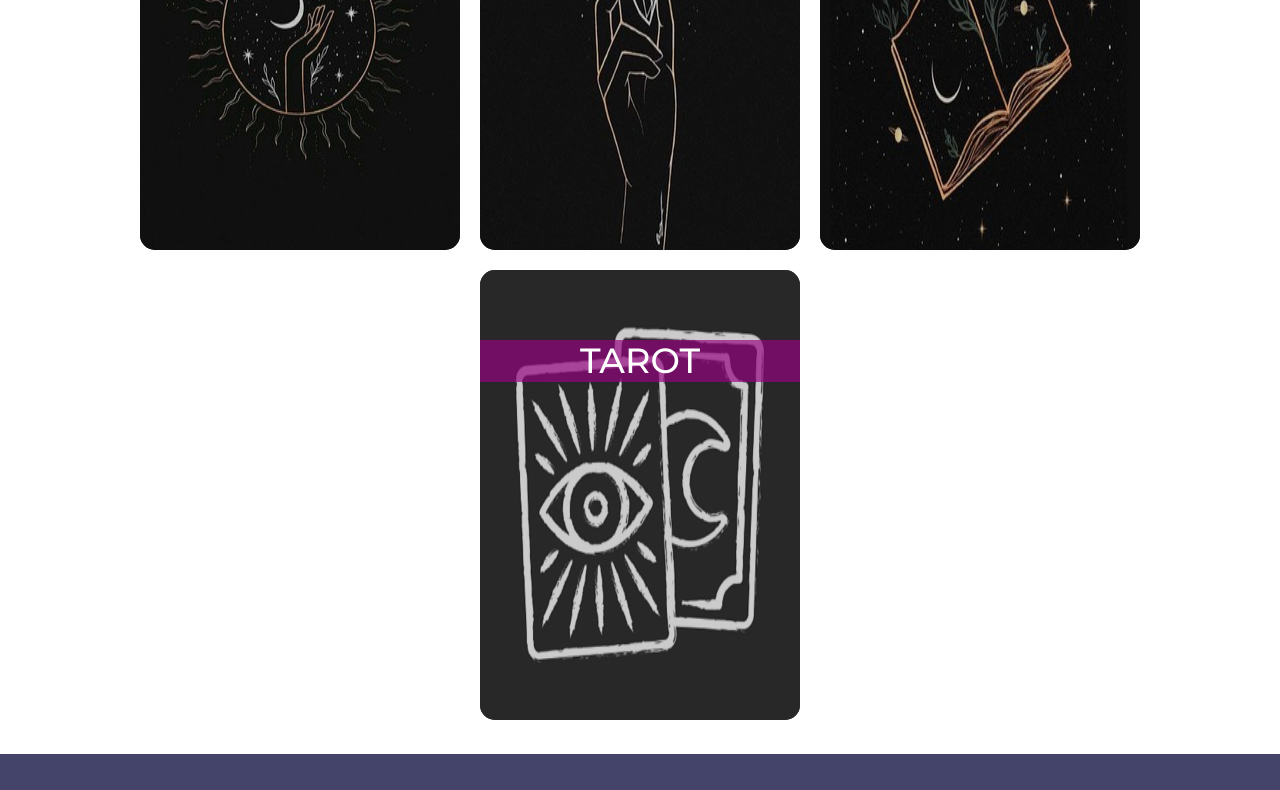
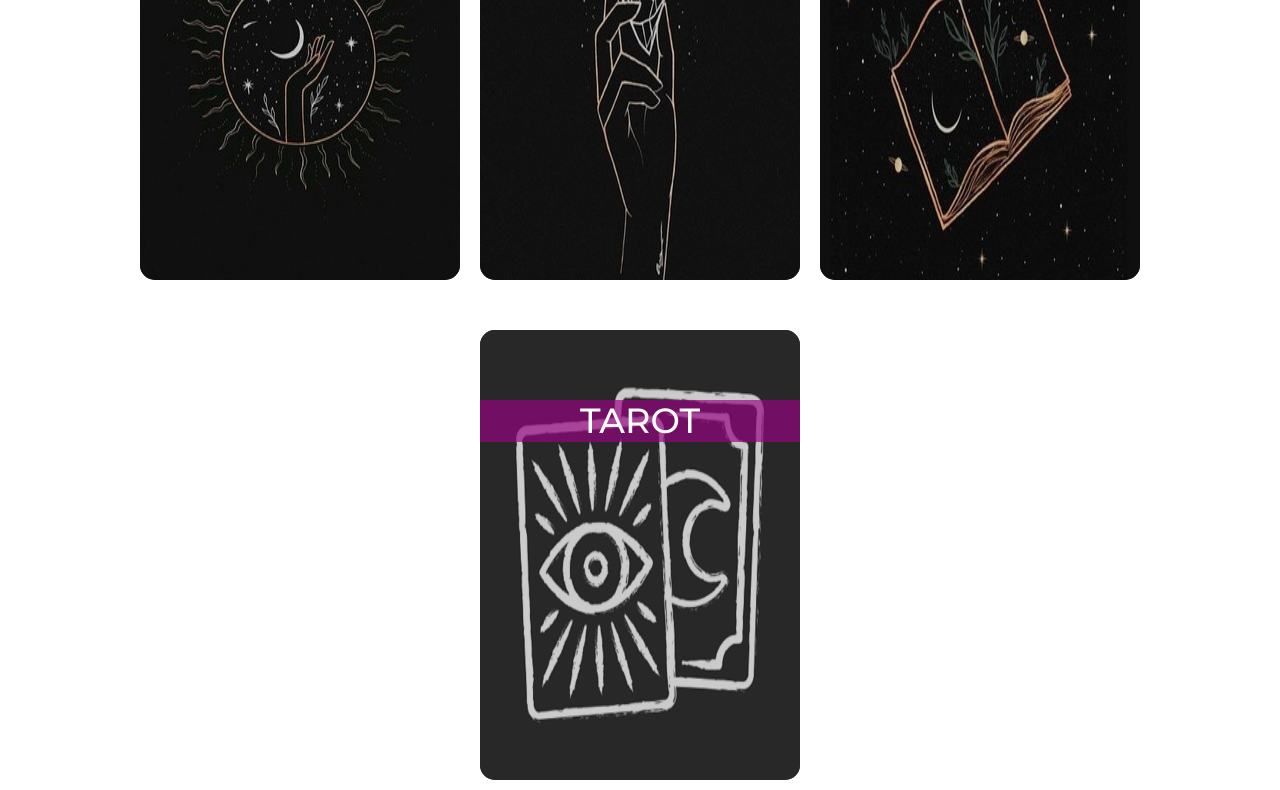
Before and after one commit to evasconcellos/Github, a website: page sesiones.html in a window 1280 px wide. Shown: the part 410-1200 px from the top of the page. Drawn offline with Linux system fonts and the light colour scheme.

Commit message:
Modificaciones generales de margin y width en sesiones y general

```diff
--- a/scss/_sesiones.scss
+++ b/scss/_sesiones.scss
@@ -15,6 +15,7 @@
   min-width: 320px;
   height: 450px;
   margin: 10px;
+  margin-top: 40px;
   overflow: hidden;
   border-radius: 15px;
   background-color: black;
--- a/scss/_stylegeneral.scss
+++ b/scss/_stylegeneral.scss
@@ -6,7 +6,7 @@
 
   body {
     font-family: "Montserrat", sans-serif;
-    max-width: 1700px;
+    max-width: 1920px;
     background-color: white;
   }
 
```
Also changed, not shown: css/style.css, 1 other file.
